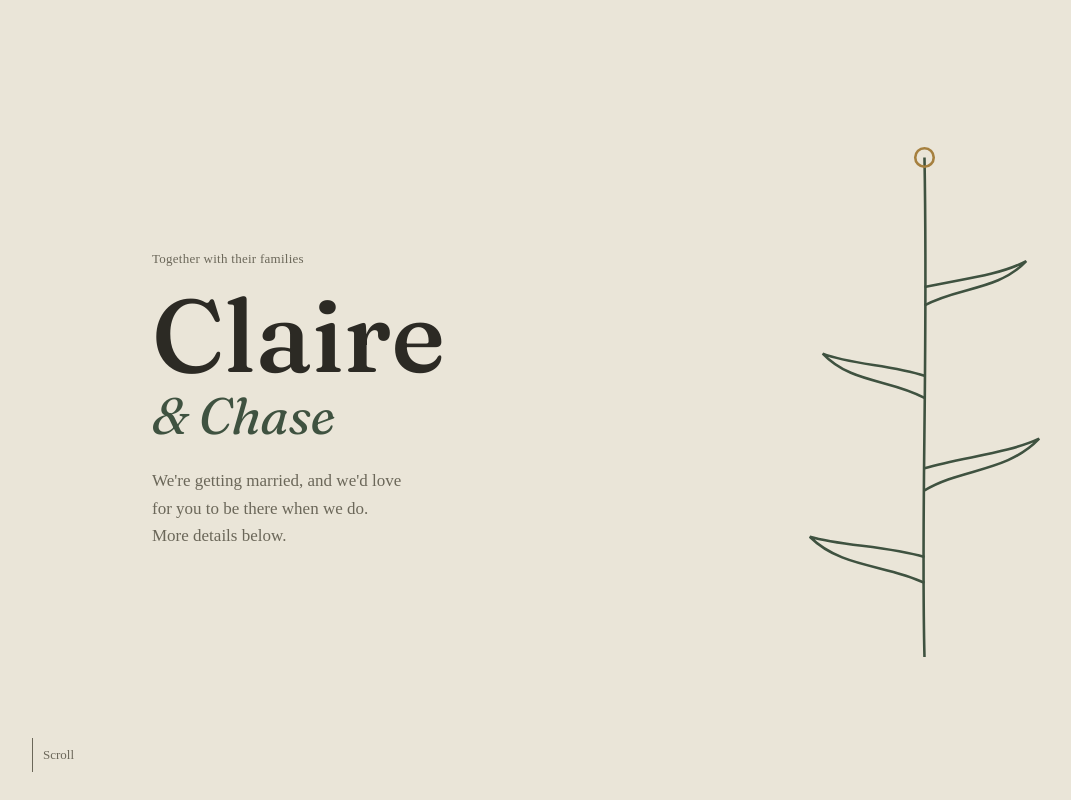
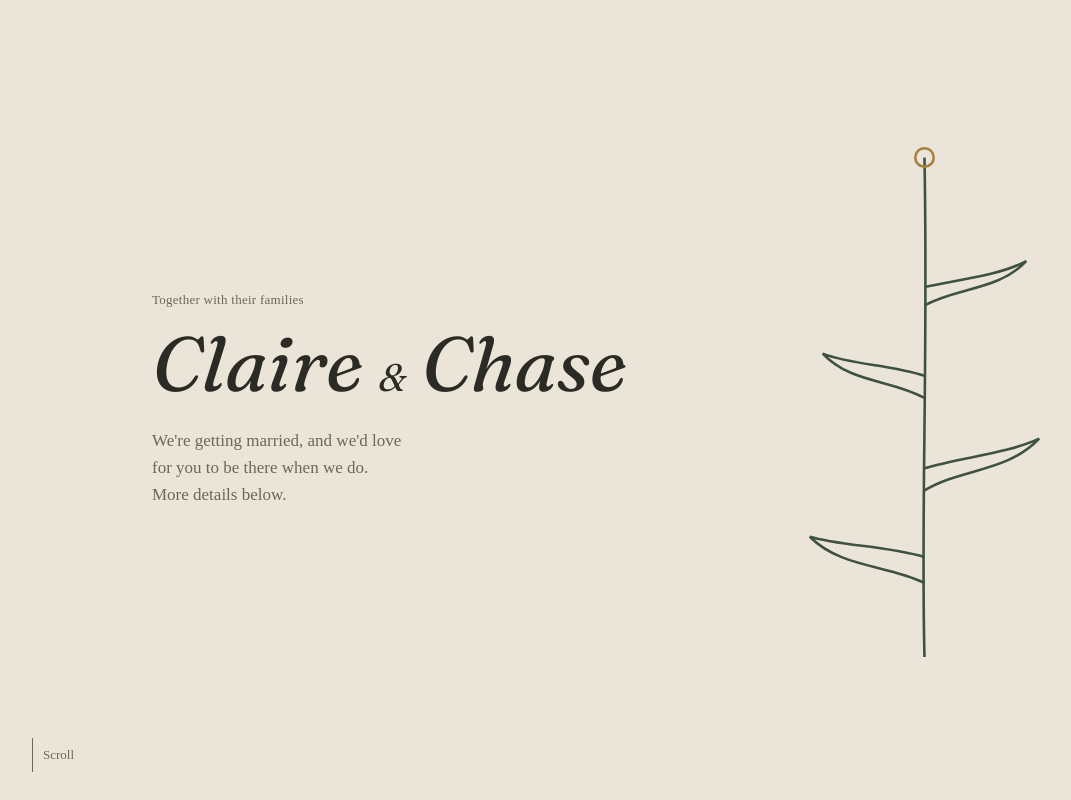
Before and after one commit to chasejenkins303/wedding-site, a Next.js app: page / in a window 1280 px wide. Shown: the top 800 px of the page, without its empty margins (0-1071 px from the left). Built offline with nearby package versions, Linux system fonts and the light colour scheme.

Commit message:
inline names

```diff
--- a/app/page.tsx
+++ b/app/page.tsx
@@ -194,26 +194,25 @@ export default function WeddingSite() {
             <h1
               className="display"
               style={{
-                fontSize: "clamp(48px, 8vw, 108px)",
+                fontSize: "clamp(48px, 6vw, 80px)",
+                fontStyle: "italic",
                 lineHeight: 0.98,
                 margin: 0,
                 fontWeight: 500,
+                whiteSpace: "nowrap",
               }}
             >
-              {NAMES.first}
-
+              {NAMES.first}{" "}
               <em
                 style={{
                   fontStyle: "italic",
                   fontWeight: 300,
-                  color: COLORS.green,
-                  display: "block",
                   fontSize: "0.5em",
-                  margin: "6px 0",
                 }}
               >
-                &amp; {NAMES.second}
-              </em>
+                &amp;
+              </em>{" "}
+              {NAMES.second}
             </h1>
 
             <p
```
